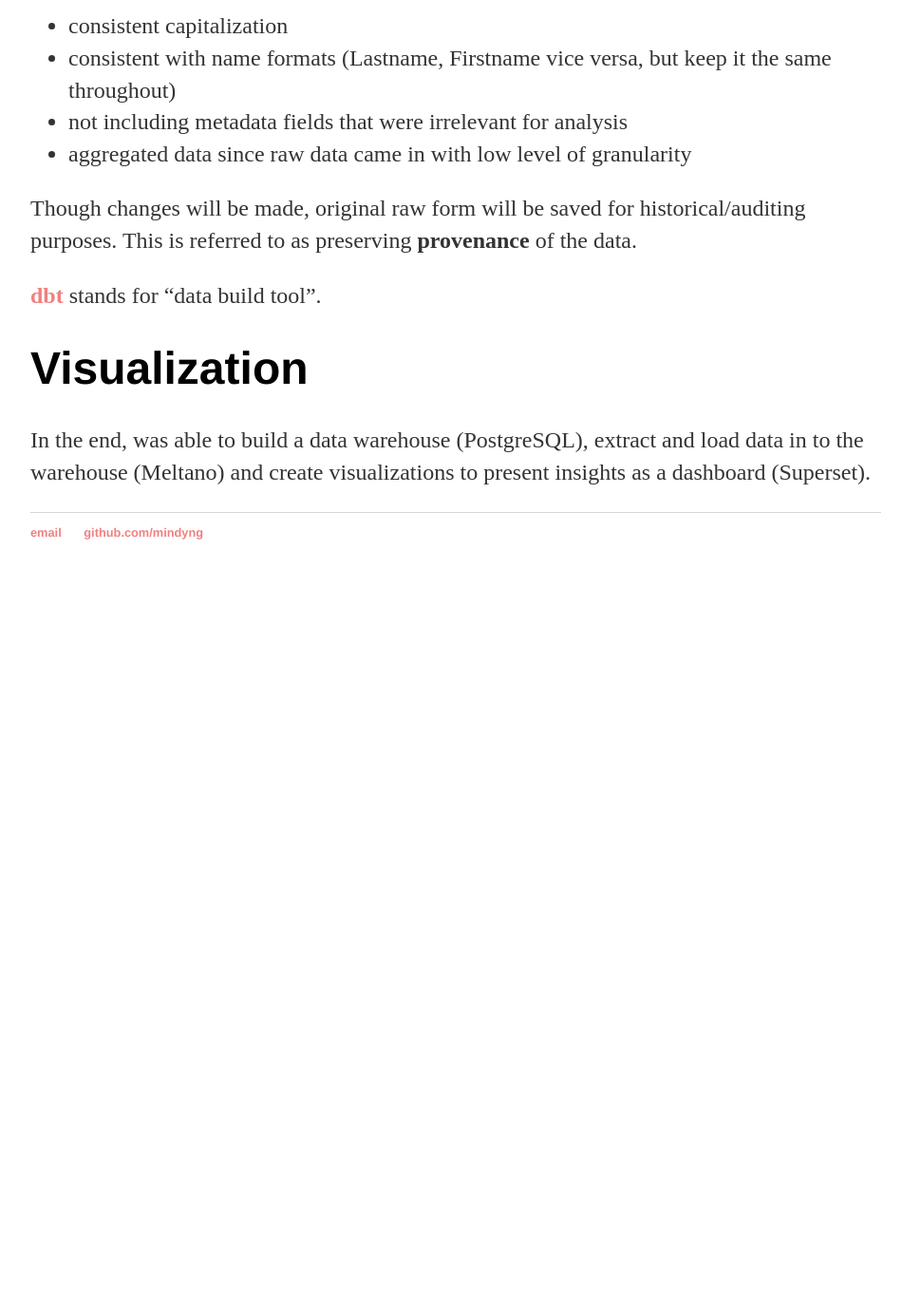
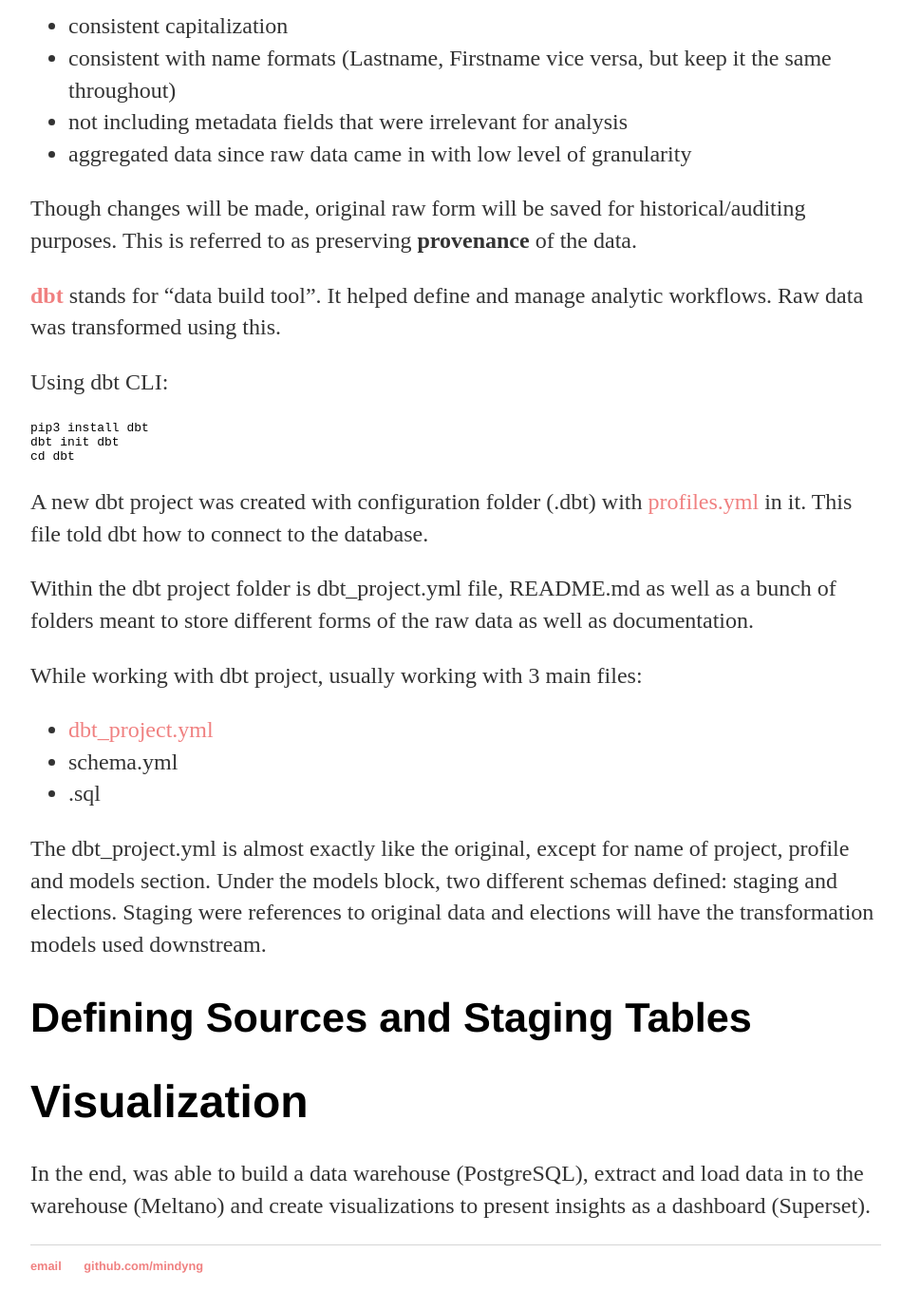
Before and after one commit to mindyng/mindyng.github.io, a Jekyll site: the page built from _posts/2021-02-24-Modern-Data-Stack-from-Scratch.md, in a window 1280 px wide and 1400 px high, scrolled down 3638 px. Shown: the top 1379 px of the window at 95% size, without its empty margins (160-1110 px from the left). Built offline with Jekyll 4.4.1, drawn with Linux system fonts in a browser that asks for light colours; our own code applies the rules of GitHub Pages for plain Markdown files; before the commit the page ends 4268 px from its top, so only the background shows below that.

Commit message:
Update 2021-02-24-Modern-Data-Stack-from-Scratch.md

````diff
--- a/_posts/2021-02-24-Modern-Data-Stack-from-Scratch.md
+++ b/_posts/2021-02-24-Modern-Data-Stack-from-Scratch.md
@@ -113,7 +113,30 @@ With "raw" data, there comes the need of transformation. Rawness means uncertain
 
 Though changes will be made, original raw form will be saved for historical/auditing purposes. This is referred to as preserving **provenance** of the data.
 
-**[dbt](https://docs.getdbt.com/docs/introduction)** stands for "data build tool".
+**[dbt](https://docs.getdbt.com/docs/introduction)** stands for "data build tool". It helped define and manage analytic workflows. Raw data was transformed using this.
+
+Using dbt CLI:
+
+```
+pip3 install dbt
+dbt init dbt
+cd dbt
+```
+A new dbt project was created with configuration folder (.dbt) with [profiles.yml](https://github.com/mindyng/2021-Projects/blob/main/modern_data_stack/dbt/profiles.yml) in it. This file told dbt how to connect to the database.
+
+Within the dbt project folder is dbt_project.yml file, README.md as well as a bunch of folders meant to store different forms of the raw data as well as documentation.
+
+While working with dbt project, usually working with 3 main files:
+
+* [dbt_project.yml](https://github.com/mindyng/2021-Projects/blob/main/modern_data_stack/dbt/dbt_project.yml)
+* schema.yml
+* .sql
+
+The dbt_project.yml is almost exactly like the original, except for name of project, profile and models section. Under the models block, two different schemas defined: staging and elections. Staging were references to original data and elections will have the transformation models used downstream.
+
+## Defining Sources and Staging Tables
+
+
 
 # Visualization
 
````
